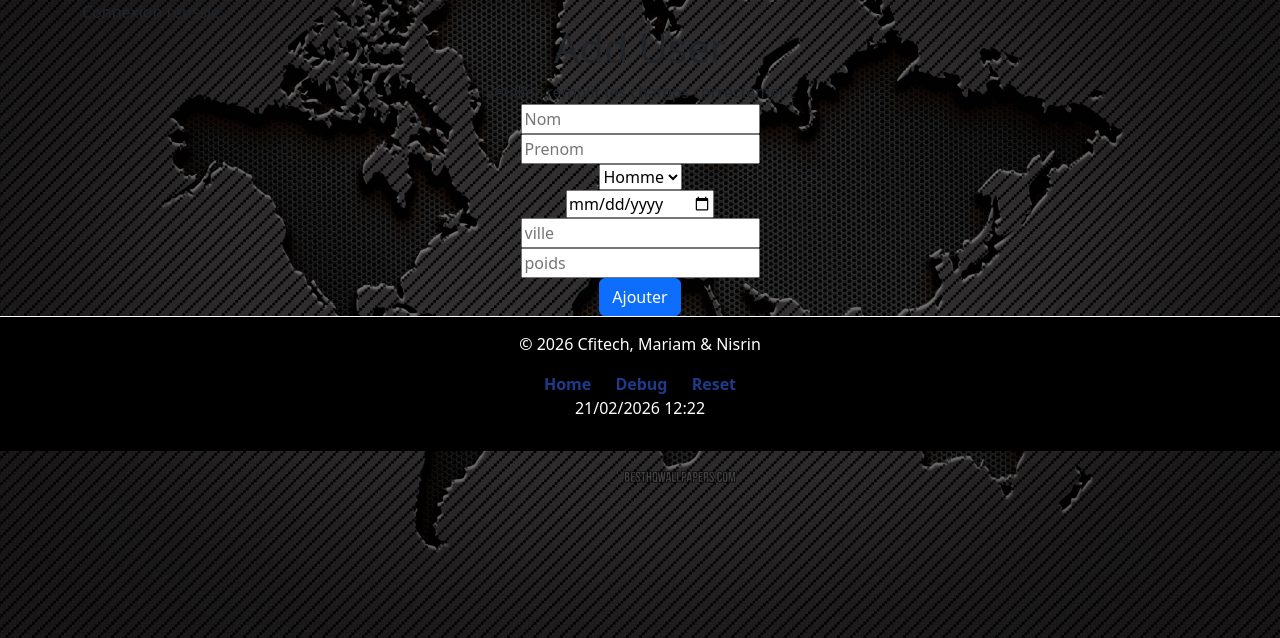
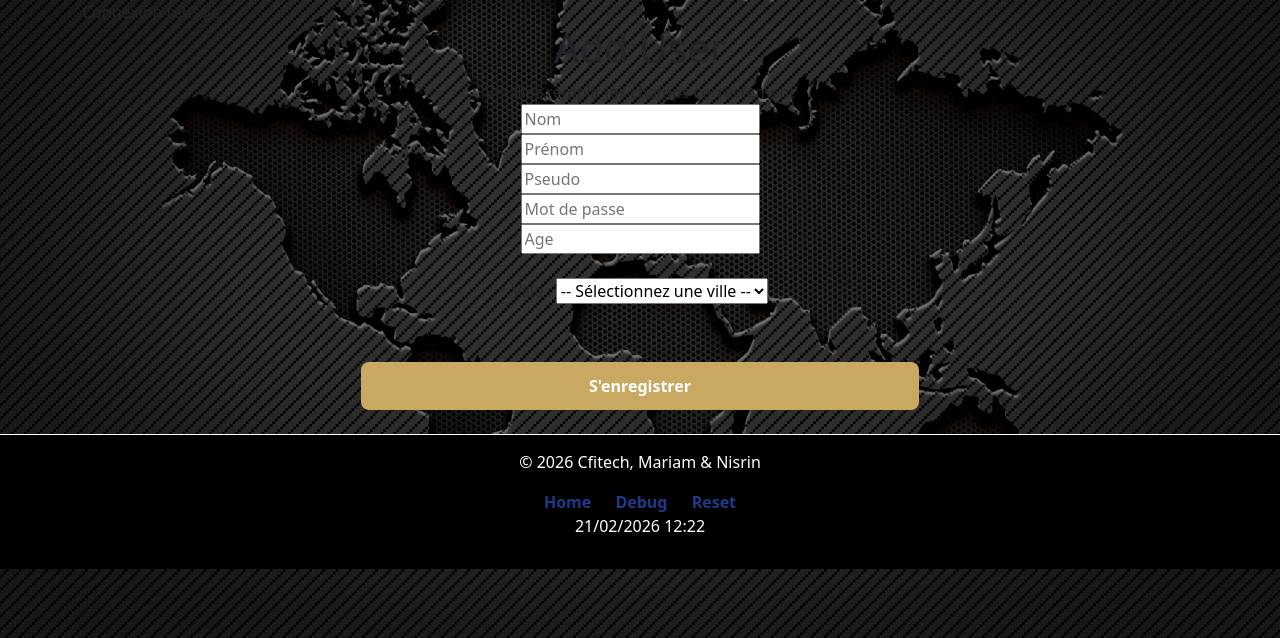
Before and after one commit to Mariamomri/Projet-Ville-PDO-php-G-01, a PHP site: page /enregistrer.php in a window 1280 px wide. Shown: the part 162-800 px from the top of the page. Run offline with PHP 8.4, Linux system fonts and the light colour scheme; the visitor is signed in with stand-in values (Sample User, id 1); data that the repository does not hold is empty; grey boxes are pictures that could not be loaded.

Commit message:
add page S'enregistrer

```diff
--- a/classes/Utilisateur.php
+++ b/classes/Utilisateur.php
@@ -1,4 +1,7 @@
 <?php
+
+require "classes/Villes.php";
+
 class Utilisateur
 {
   // Attributs
--- a/enregistrer.php
+++ b/enregistrer.php
@@ -2,9 +2,19 @@
 $title = "Create User";
 $nav = "createUser";
 require "header.php";
+if (!is_connected()) {
+    header("location: ./login.php");
+}
+require "bd.php";
 
+// Récupérer toutes les villes
+try {
+    $stmt = $pdo->query('SELECT * FROM villes ORDER BY nom');
+    $villes = $stmt->fetchAll(PDO::FETCH_OBJ);
+} catch (PDOException $e) {
+    die("Erreur : " . $e->getMessage());
+}
 
-require "bd.php";
 ?>
 <center><b>
         <h1>Add User</h1>
@@ -13,16 +23,18 @@ require "bd.php";
     <div class="col-6">
         <?php
 
-        if (!empty($_POST['prenom']) && !empty($_POST['nom']) && !empty($_POST['genre']) && !empty($_POST['dateNaiss']) && !empty($_POST['ville']) && !empty($_POST['poids'])):
+        if (!empty($_POST['nom']) && !empty($_POST['prenom']) && !empty($_POST['pseudo']) && !empty($_POST['mot_de_passe']) && !empty($_POST['age']) && !empty($_POST['ville'])):
+
 
             $nom = $_POST['nom'];
             $prenom = $_POST['prenom'];
             $pseudo = $_POST['pseudo'];
             $mot_de_passe = $_POST['mot_de_passe'];
             $age = $_POST['age'];
+            $id_ville = $_POST['ville'];
 
             try {
-                $req = $pdo->prepare('INSERT INTO users VALUES(:id_user, :nom, :prenom, :pseudo, :mot_de_passe, :age)');
+                $req = $pdo->prepare('INSERT INTO utilisateurs VALUES(:id_user, :nom, :prenom, :pseudo, :mot_de_passe, :age, :id_ville)');
                 $req->execute(array(
                     'id_user' => NULL,
                     'nom' => $nom,
@@ -30,6 +42,7 @@ require "bd.php";
                     'pseudo' => $pseudo,
                     'mot_de_passe' => $mot_de_passe,
                     'age' => $age,
+                    'id_ville' => $id_ville
                 ));
                 echo "L'utilisateur " . $nom . " " . $prenom . " a été ajouté<br>";
             } catch (PDOException $e) {
@@ -40,31 +53,32 @@ require "bd.php";
             echo "Veuillez remplir les champs correctement";
         endif;
 
-
-
-
         ?>
 
         <form action="./createUser.php" method="POST">
             <input type="text" name="nom" placeholder="Nom" required>
             <br>
-            <input type="text" name="prenom" placeholder="Prenom" required>
+            <input type="text" name="prenom" placeholder="Prénom" required>
             <br>
+            <input type="text" name="pseudo" placeholder="Pseudo" required>
+            <br>
+            <input type="password" name="mot_de_passe" placeholder="Mot de passe" required>
+            <br>
+            <input type="number" name="age" placeholder="Age" required>
+            <br><br>
+
+            <label>Ville :</label>
             <select name="ville" required>
-                <option value="M">Homme</option>
-                <option value="F">Femme</option>
-                <option value="X">Autre</option>
-            </select>
-            <br>
-            <input type="date" name="dateNaiss" placeholder="date de naissance" required>
-            <br>
-            <input type="text" name="ville" placeholder="ville" required>
-            <br>
-            <input type="number" name="poids" placeholder="poids" required>
+                <option value="">-- Sélectionnez une ville --</option>
+                <?php foreach ($villes as $ville): ?>
+                    <option value="<?= $ville->id_ville ?>"><?= $ville->nom ?> (<?= nationalite($ville->pays) ?>)</option>
+                <?php endforeach; ?>
+            </select><br><br>
             <br>
 
-            <button class="btn btn-primary" type="submit">Ajouter</button>
+            <button class="btn-form-log" type="submit">S'enregistrer</button>
         </form>
+        <br>
     </div>
 </div>
 
```
Also changed, not shown: createUser.php (+21 -7 lines).
